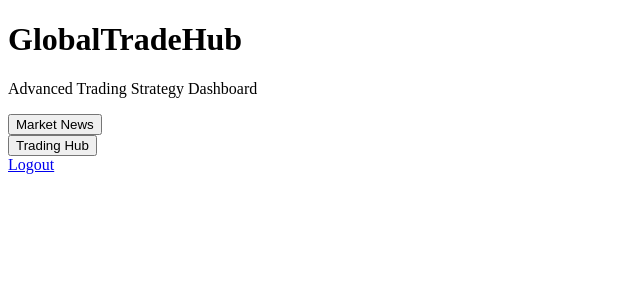
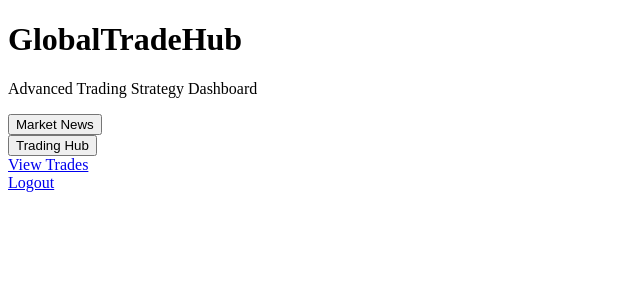
Before and after one commit to spkrish06/HackOrbit_2025, a Flask app: page /index in a window 1280 px wide. Shown: the top 300 px of the page, without its empty margins (0-640 px from the left). Run offline with Flask 3, Linux system fonts and the light colour scheme.

Commit message:
Initial setup: Added animated background, header structure for dashboard UI in index.html, and basic Flask routing in app.py

```diff
--- a/app.py
+++ b/app.py
@@ -21,5 +21,11 @@ def login():
 def index():
     return render_template('index.html')
 
+
+@app.route('/trades')
+def trades():
+    table_html = None
+    return render_template('trades.html', table=table_html)
+
 if __name__ == '__main__':
     app.run(debug=True)
--- a/templates/index.html
+++ b/templates/index.html
@@ -53,6 +53,9 @@
             <i class="fas fa-chevron-down"></i>
           </button>
           <div class="action-dropdown-content" id="actionDropdownContent">
+             <a href="/trades" class="action-dropdown-item">
+              <i class="fas fa-table"></i>View Trades
+            </a>
           </div>
         </div>
 
```
